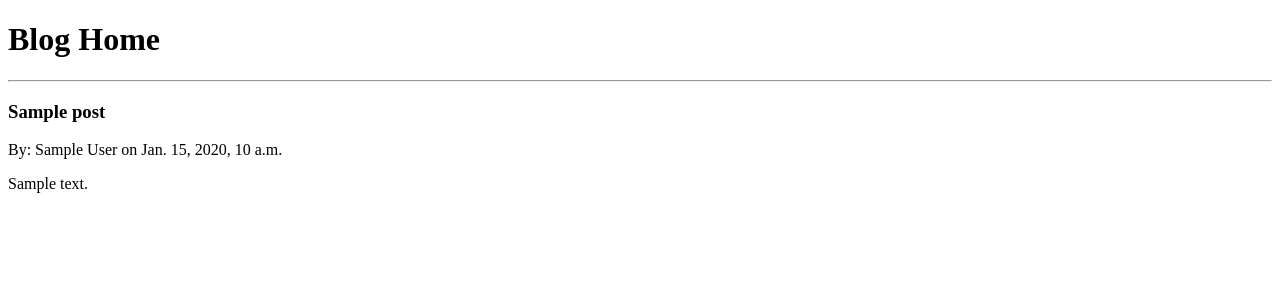
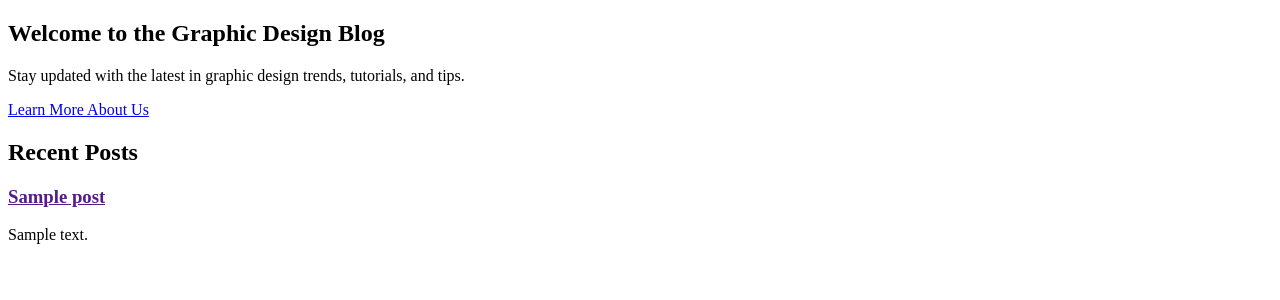
Before and after one commit to OwenD-24/Graphic-Design-Blog, a Django app: template blog/templates/blog/home.html in a window 1280 px wide. Shown: the part 78-378 px from the top of the page. Run offline with Django 4.2, Linux system fonts and the light colour scheme; the template is opened without the code that fills it: most values are stand-ins (such as "Sample title", 1, 10 or a date in 2020).

Commit message:
Added basic structure for home.html

```diff
--- a/blog/templates/blog/home.html
+++ b/blog/templates/blog/home.html
@@ -1,11 +1,25 @@
 {% extends 'blog/base.html' %}
-{% load static %}
+
 {% block content %}
-    <h1>Blog Home</h1>
-    <hr>
-{% for posts in posts %}
-    <h3>{{ posts.title }}</h3>
-    <p>By: {{ posts.author }} on {{ posts.date_posted }}</p>
-    <p>{{ posts.content }}</p> <br>
-{% endfor %}
-{% endblock content %}
+<section class="content-section">
+    <div class="container">
+        <h1 class="display-4">Welcome to the Graphic Design Blog</h1>
+        <p class="lead">Stay updated with the latest in graphic design trends, tutorials, and tips.</p>
+        <a href="{% url 'about' %}" class="btn btn-primary">Learn More About Us</a>
+    </div>
+</section>
+
+<section class="content-section">
+    <div class="container">
+        <h2>Recent Posts</h2>
+        {% for post in posts %}
+            <div class="cardd">
+                <h3><a href="">{{ post.title }}</a></h3>
+                <p>{{ post.excerpt }}</p>
+            </div>
+        {% empty %}
+            <p>No posts have been published yet.</p>
+        {% endfor %}
+    </div>
+</section>
+{% endblock %}
```
